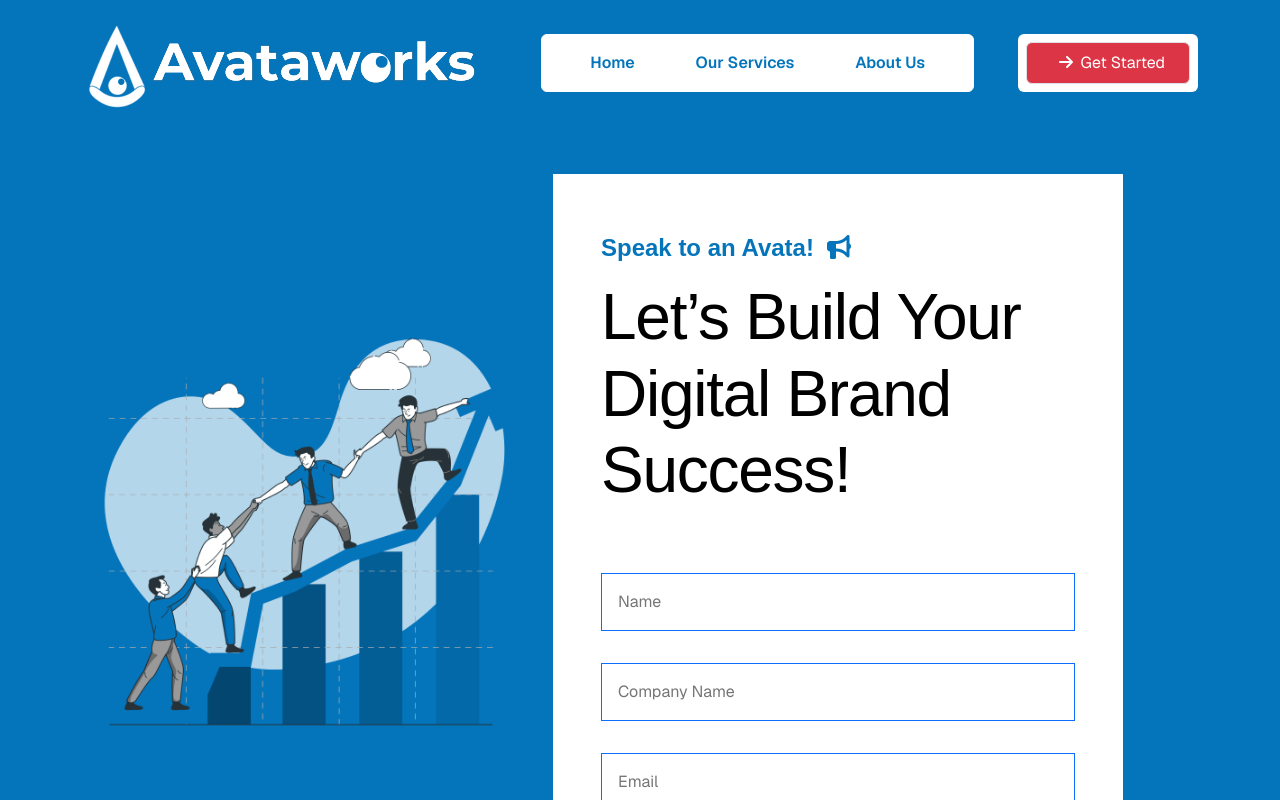
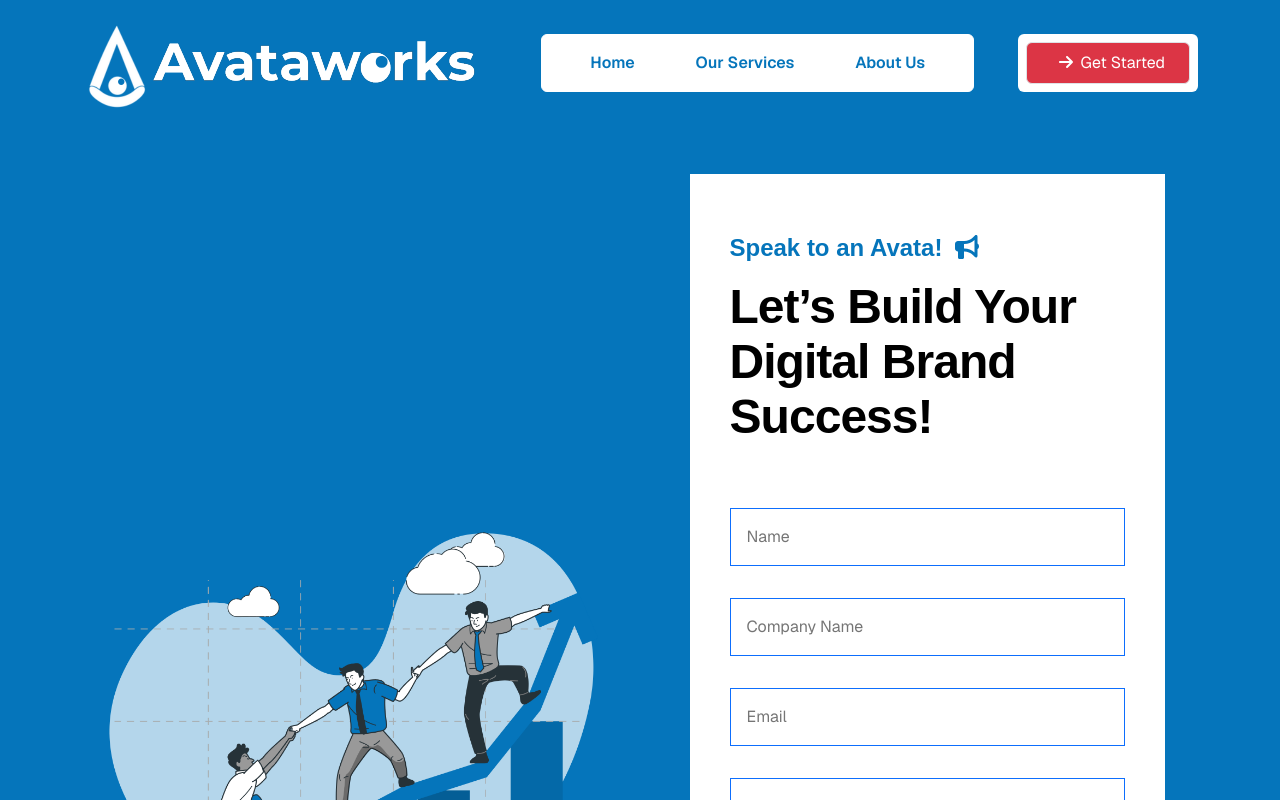
Before and after one commit to leadiville/avataworks_digital_agency, a Next.js app: page /get-quote in a window 1280 px wide. Shown: the top 800 px of the page. Built offline with nearby package versions, Linux system fonts and the light colour scheme.

Commit message:
style: Quote page and navbar

```diff
--- a/src/app/get-quote/page.tsx
+++ b/src/app/get-quote/page.tsx
@@ -16,18 +16,16 @@ const page = () => {
     return (
         <div className="bg-primary">
             <div className='container py-lg-5 pb-5'>
-                <div className="row gap-2">
-                    <div className="col-lg-5 d-lg-flex align-items-end">
-                        <div className="">
-                            <Image width={400} className="w-100 h-100" height={400} alt="get-quote-img" src={"/getQuote/Good team-bro.png"} />
-                            <AboutGrowth bg="bg-inherit" />
+                <div className="row gap-1">
+                    <div className="col-lg-6 d-lg-flex align-items-end">
+                        <div className="d-flex align-items-center h-100">
+                            <Image width={400} height={800} className="w-100 h-auto" alt="get-quote-img" src={"/getQuote/Good team-bro.png"} />
                         </div>
                     </div>
-                    <div className="col-lg-6 bg-white text-primary px-5 d-flex align-items-center form-container">
+                    <div className="container col-lg-5 bg-white text-primary d-flex align-items-center form-container">
                         <div>
                             <h4 className="text-capitalized mb-3 fw-bold">Speak to an Avata!<span className="text-primary"><FontAwesomeIcon icon={faBullhorn} width={50} height={100} /></span></h4>
-                            <h1 className="text-black display-3 text-capitalize">Let’s build your digital brand success! </h1>
-
+                            <h2 className="text-black text-capitalize">Let’s build your digital brand success! </h2>
                             <QuoteForm initialState={initialState} />
                         </div>
                     </div>
--- a/src/app/globals.css
+++ b/src/app/globals.css
@@ -276,7 +276,6 @@ p {
   display: inline-flex;
   align-items: center;
   gap: 8px;
-  background: rgba(5, 117, 187, 0.06);
   border: 1px solid rgba(5, 117, 187, 0.2);
   border-radius: 99px;
   padding: 6px 16px 6px 8px;
--- a/src/components/AboutUs/AboutAbout.tsx
+++ b/src/components/AboutUs/AboutAbout.tsx
@@ -15,15 +15,15 @@ const AboutAbout = () => {
                             <h2 className="mb-lg-4 text-capitalize  fw-bold ">Your all-in-one team <br /> of AI-powered specialists.</h2>
                             <div className="second-section ">
                                 <div className=''>
-                                    <h4>Tech-Driven Creativity</h4>
+                                    <h3>Tech-Driven Creativity</h3>
                                     <p className=''><small>AI-powered execution combined with human creative direction — delivering high-performing solutions at machine speed. </small></p>
                                 </div>
                                 <div className=''>
-                                    <h4>1-on-1 Growth Consultation</h4>
+                                    <h3>1-on-1 Growth Consultation</h3>
                                     <p className=''><small>Every engagement starts with an AVATA session to diagnose, prioritise, and map the growth plan that fits your brand.</small></p>
                                 </div>
                                 <div className=''>
-                                    <h4>Productivity Meets Precision</h4>
+                                    <h3>Productivity Meets Precision</h3>
                                     <p className=''><small>Fast turnarounds, deadline-ready delivery, and data-driven decisions — every project built for measurable results.</small></p>
                                 </div>
                             </div>
--- a/src/components/NavMenus.tsx
+++ b/src/components/NavMenus.tsx
@@ -16,7 +16,7 @@ const NavMenus = () => {
                     <span className='nav-item-container'>{<FontAwesomeIcon icon={faHome} className='d-lg-none text-primary' />}<Link href="/" className={`${setActive("/")} nav-item my-lg-0 my-2`}>Home</Link></span>
                     <span className='nav-item-container'>{<FontAwesomeIcon icon={faToolbox} className='d-lg-none text-primary' />}<Link href="/our-services" className={`${setActive("/our-services")} nav-item my-lg-0 my-2`}>Our Services</Link></span>
                     {/* <span ('/get-quote')}`}>{<FontAwesomeIcon icon={faContactCard} className='d-lg-none' />}<Link href="/get-quote" className="my-lg-0 my-2">Contact Us</Link></span> */}
-                    <span className='nav-item-container'>{<FontAwesomeIcon icon={faEarthAfrica} className='d-lg-none text-primary' />}<Link href="about" className={`${setActive("/about-us")} nav-item my-lg-0 my-2`}>About Us</Link></span>
+                    <span className='nav-item-container'>{<FontAwesomeIcon icon={faEarthAfrica} className='d-lg-none text-primary' />}<Link href="about" className={`${setActive("/about")} nav-item my-lg-0 my-2`}>About Us</Link></span>
                     <PrimaryButton className='btn-primary d-lg-none mx-lg-0 ms-2 mb-2 mb-lg-0 ' text='Get Started' icon={faArrowRight} />
                 </div>
             </div>
--- a/src/components/Navbar.tsx
+++ b/src/components/Navbar.tsx
@@ -21,7 +21,7 @@ const Navbar = () => {
                         </button>
                         <NavMenus />
                         {<div className="d-none d-lg-inline-block bg-white p-lg-2 rounded">
-                                <PrimaryButton className='bg-danger text-white rounded p-lg-2' text='Get Started' icon={faArrowRight} />
+                            <Link href={'/get-quote'}><PrimaryButton className='bg-danger text-white rounded p-lg-2' text='Get Started' icon={faArrowRight} /></Link>
                         </div>}
                     </nav>
                 </div>
--- a/src/components/getQuote/QuoteForm.tsx
+++ b/src/components/getQuote/QuoteForm.tsx
@@ -59,7 +59,7 @@ const QuoteForm = ({ initialState }: quoteT) => {
     useEffect(() => { activateBtn() }, [inputValue, activateBtn]);
 
     return (
-        <form action="form" className="mt-5" onSubmit={(e) => {
+        <form action="form" className="mt-lg-5" onSubmit={(e) => {
             e.preventDefault();
             submitForm();
         }}>
```
Also changed, not shown: src/components/AboutUs/WelcomeAbout.tsx (+5 -8 lines), src/components/Badge.tsx (added, +18 -0 lines). Lines whose indentation alone changed are shown as unchanged.
